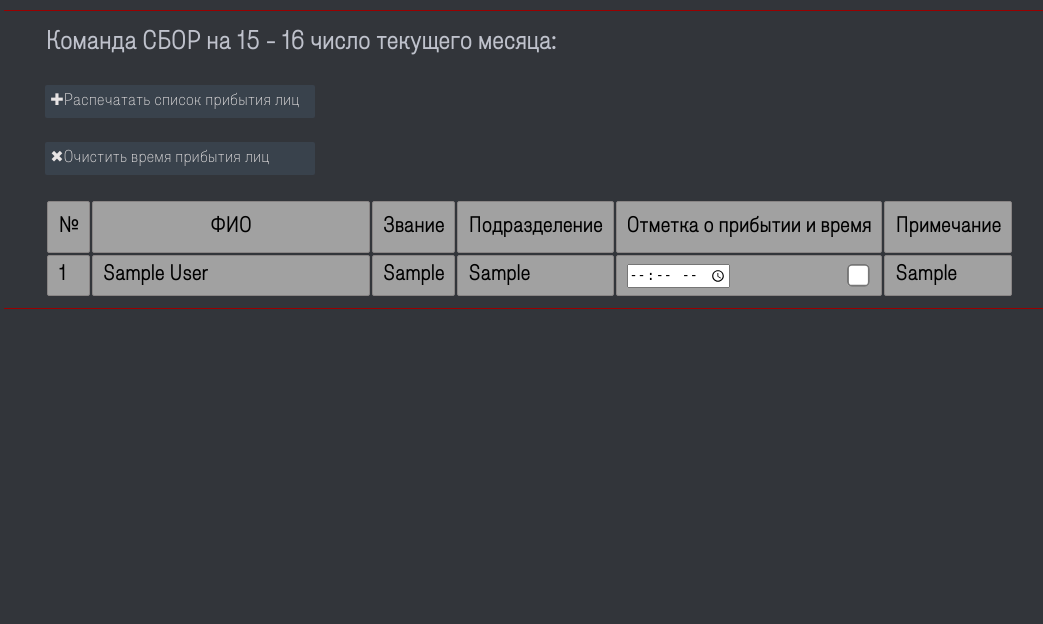
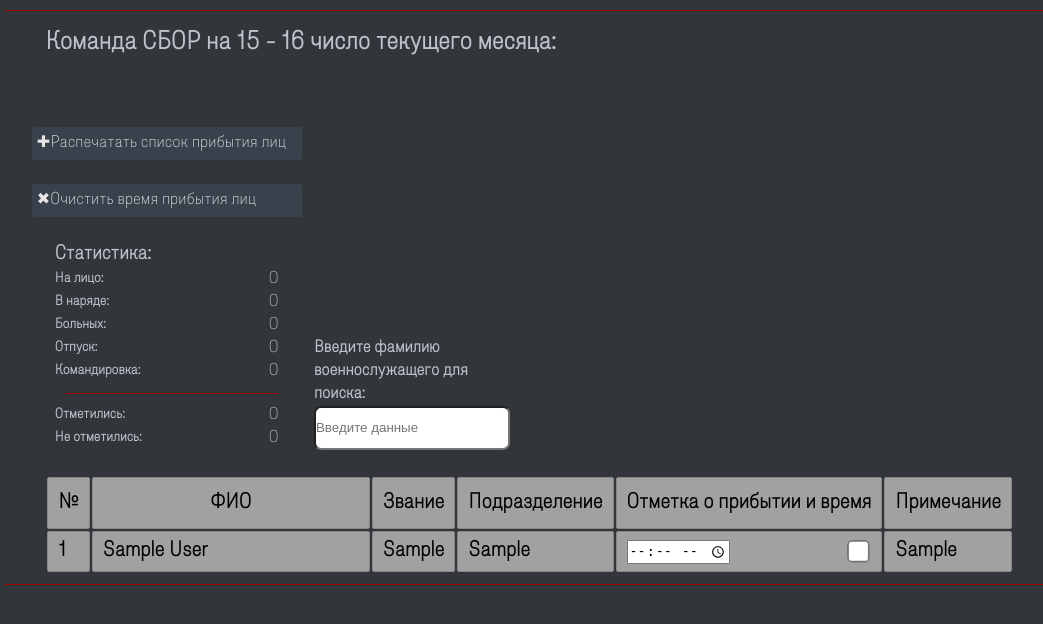
Before and after one commit to OlegKochiev/employee, a Node server app: page /gather in a window 1280 px wide. Shown: the part 80-704 px from the top of the page, without its empty margins (6-1049 px from the left). Run offline with Node 20, Linux system fonts and the light colour scheme; tables that the repository leaves empty or names only in its code hold one stand-in row (values such as "Sample post"); some web fonts are replaced.

Commit message:
Was added block with statistic information and search string

```diff
--- a/models/Employee.model.js
+++ b/models/Employee.model.js
@@ -11,7 +11,7 @@ const Employee = function(employee) {
 Employee.addEmployee = async (newEmployee) => {
 	try {
 		const connection = await mysql.createConnection(config);
-		const [rows, fields] = await connection.execute("INSERT INTO `employees` (`name`,`post`,`rank`,`unit`) VALUES (?, ?, ?, ?);", newEmployee);
+		const [rows, fields] = await connection.execute("INSERT INTO `employees` (`name`,`post`,`rank`,`unit`, `gather_time`) VALUES (?, ?, ?, ?, '');", newEmployee);
 		connection.end();
 		return rows.insertId;
 	} catch (error) {
@@ -106,7 +106,7 @@ Employee.updateGatherInfo = async (employeeData) => {
 Employee.getUnitsList = async () => {
 	try {
 		const connection = await mysql.createConnection(config);
-		const [rows, fields] = await connection.execute("select `id`, `unit_name` from `units`");
+		const [rows, fields] = await connection.execute("SELECT `id`, `unit_name` FROM `units`");
 		connection.end();
 		return rows;
 	} catch (error) {
@@ -124,16 +124,40 @@ Employee.addUnit = async (unitName) => {
 	}
 }
 Employee.deleteUnit = async (unitID) => {
-
 	try {
 		const connection = await mysql.createConnection(config);
 		const [rows, fields] = await connection.execute("DELETE FROM `units` WHERE `id` = ?", [unitID]);
 		connection.end();
 		return true;
 	} catch (error) {
-		console.log("Error in Employee.getUnitsList in model: ", error);
+		console.log("Error in Employee.deleteUnit in model: ", error);
+	}
+}
+Employee.getEmploymentCount = async (employmentType) => {
+	try {
+		const connection = await mysql.createConnection(config);
+		const [rows, fields] = await connection.execute("SELECT COUNT(*) FROM `employees` WHERE `employment_type`=?", [employmentType]);
+		connection.end();
+		return rows[0]['COUNT(*)'];
+	} catch (error) {
+		console.log("Error in Employee.getEmploymentCount in model: ", error);
+	}
+}
+Employee.getGatherCount = async (comeCheck) => {
+	try {
+		const connection = await mysql.createConnection(config);
+		if (comeCheck) {
+			const [rows, fields] = await connection.execute("SELECT COUNT(*) FROM `employees` WHERE `employment_type`='На лицо' AND `gather_time`!=''");
+			connection.end();
+			return rows[0]['COUNT(*)'];
+		} else {
+			const [rows, fields] = await connection.execute("SELECT COUNT(*) FROM `employees` WHERE `employment_type`='На лицо' AND `gather_time`=''");
+			connection.end();
+			return rows[0]['COUNT(*)'];
+		}
+	} catch (error) {
+		console.log("Error in Employee.getGatherCount in model: ", error);
 	}
 }
 
-
 module.exports = Employee;
--- a/public/javascripts/gather.js
+++ b/public/javascripts/gather.js
@@ -46,3 +46,17 @@ function clearGatherTime() {
             });
     }
 }
+function findEmployee(input) {
+    const searchValue = input.value.toLowerCase();
+    const trContainer = document.getElementById('mainTableContainer').querySelectorAll('.tr-container');
+    trContainer.forEach((trElem, i) => {
+        let trName = trElem.querySelector('.td-name').innerText.toLowerCase();
+        if (searchValue == '') {
+            trElem.hidden = false;
+        } else if (!trName.includes(searchValue)) {
+            trElem.hidden = true;
+        } else {
+            trElem.hidden = false;
+        }
+    })
+}
--- a/public/stylesheets/gather/gather_main.css
+++ b/public/stylesheets/gather/gather_main.css
@@ -3,6 +3,44 @@
 }
 h2 {
     margin: 2vh 0vh;
+}
+.btn_statistic_search-container {
+    display: flex;
+    flex-direction: row;
+}
+.btn_statistic-container {
+    display: flex;
+    flex-direction: column;
+    justify-content: space-between;
+    align-items: center;
+    max-width: 15vw;
+    margin: 2vw;
+}
+.search-container {
+    display: flex;
+    flex-direction: column;
+    justify-content: flex-end;
+    align-items: flex-start;
+    max-width: 15vw;
+    margin: 2vw;
+}
+.search-text {
+    margin-top: 2vw;
+}
+.search-input {
+    width: 15vw;
+    height: 5vh;
+    border-radius: 7px;
+}
+.statistic-text {
+    margin-right: 10vw;
+}
+.elem-container {
+    display: flex;
+    flex-direction: row;
+    align-items: center;
+
+    justify-content: space-between;
 }
 table {
     font-family: "AsketNarrowThin";
--- a/routes/gather.route.js
+++ b/routes/gather.route.js
@@ -5,9 +5,20 @@ const Employee = require("../models/Employee.model");
 
 router.route('/gather')
     .get(async (req, res, next) => {
+        let employmentCount = {
+            onfaceCount: await Employee.getEmploymentCount('На лицо'),
+            watchCount: await Employee.getEmploymentCount('В наряде'),
+            patientCount: await Employee.getEmploymentCount('Болен'),
+            holidayCount: await Employee.getEmploymentCount('Отпуск'),
+            missionCount: await Employee.getEmploymentCount('Командировка'),
+            come: await Employee.getGatherCount(true),
+            noCome: await Employee.getGatherCount(false)
+        }
+        console.log()
         res.render('gather', {
             title: "Команда СБОР",
-            gatherList: await Employee.getGatherList(req.query.sortParam)
+            gatherList: await Employee.getGatherList(req.query.sortParam),
+            employmentCount: employmentCount
         });
     })
     .put(jsonParser, async (req, res, next) => {
--- a/routes/login.route.js
+++ b/routes/login.route.js
@@ -12,7 +12,7 @@ router.route('/login')
             title: "Авторизация"
         });
     })
-    .post(jsonParser, async (req, res, next) => {
+    /*.post(jsonParser, async (req, res, next) => {
         const usernameVerify = await User.checkUserName(req.body.username);
         const passwordVerify = await User.checkUserPassword(req.body.password);
         if (usernameVerify && passwordVerify) {
@@ -30,6 +30,6 @@ router.route('/login')
         } else {
             res.redirect('/login');
         }
-    });
+    });*/
 
 module.exports = router;
--- a/views/modules/gather_main.ejs
+++ b/views/modules/gather_main.ejs
@@ -1,8 +1,64 @@
 <%let currentDate = new Date()%>
 <div class="content-container">
     <h2>Команда СБОР на <%= currentDate.getDate() + " - " + (currentDate.getDate() + 1) + " число текущего месяца:" %></h2>
-    <div class="btn-add" id="btn-save" onclick="printGather()">Распечатать список прибытия лиц</div>
-    <div class="btn-clear" id="btn-clear" onclick="clearGatherTime()">Очистить время прибытия лиц</div>
+    <div class="btn_statistic_search-container">
+        <div class="btn_statistic-container">
+            <div class="btn-container">
+                <div class="btn-add" id="btn-save" onclick="printGather()">Распечатать список прибытия лиц</div>
+                <div class="btn-clear" id="btn-clear" onclick="clearGatherTime()">Очистить время прибытия лиц</div>
+            </div>
+            <div class="statistic-container">
+                <h3 class="statistic-text">Статистика:</h3>
+                <div class="elem-container">
+                    <h5 class="onface statistic-element">На лицо:   </h5>
+                    <span>
+                        <%= employmentCount.onfaceCount %>
+                    </span>
+                </div>
+                <div class="elem-container">
+                    <h5 class="watch statistic-element">В наряде:   </h5>
+                    <span>
+                        <%= employmentCount.watchCount %>
+                    </span>
+                </div>
+                <div class="elem-container">
+                    <h5 class="patient statistic-element">Больных:   </h5>
+                    <span>
+                        <%= employmentCount.patientCount %>
+                    </span>
+                </div>
+                <div class="elem-container">
+                    <h5 class="holiday statistic-element">Отпуск:   </h5>
+                    <span>
+                        <%= employmentCount.holidayCount %>
+                    </span>
+                </div>
+                <div class="elem-container">
+                    <h5 class="mission statistic-element">Командировка:   </h5>
+                    <span>
+                        <%= employmentCount.missionCount %>
+                    </span>
+                </div>
+                <hr class="hr-line-top">
+                <div class="elem-container">
+                    <h5 class="come statistic-element">Отметились:   </h5>
+                    <span>
+                        <%= employmentCount.come %>
+                    </span>
+                </div>
+                <div class="elem-container">
+                    <h5 class="no-come statistic-element">Не отметились:   </h5>
+                    <span>
+                        <%= employmentCount.noCome %>
+                    </span>
+                </div>
+            </div>
+        </div>
+        <div class="search-container">
+            <h4 class="search-text">Введите фамилию военнослужащего для поиска:</h4>
+            <input class="search-input" type="text" name="search_input" id="search_input" placeholder="Введите данные" onkeyup="findEmployee(this)">
+        </div>
+    </div>
     <div id="mainTableContainer">
         <table id="mainTable" class="employees-table">
             <tr class="header-table">
```
Also changed, not shown: routes/home.route.js (+6 -2 lines), views/modules/modal_window.ejs (+17 -14 lines).
